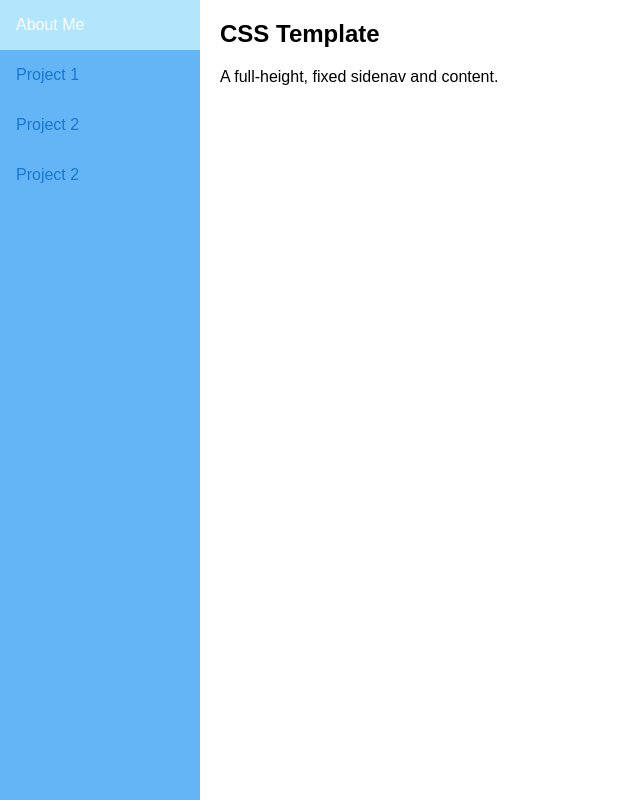
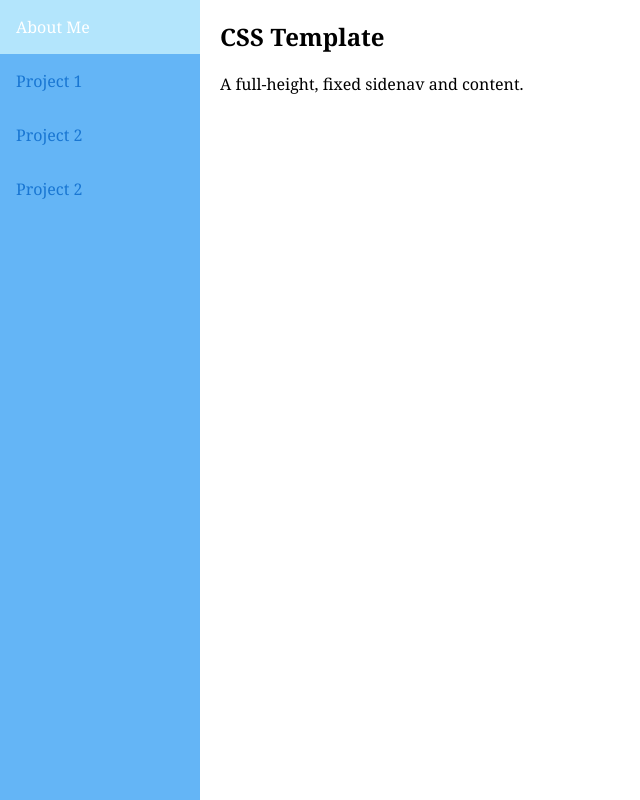
Before and after one commit to dprac/dp-portfolio, a plain HTML site: page index.html in a window 1280 px wide. Shown: the whole page, without its empty margins (0-640 px from the left). Drawn offline with Linux system fonts and the light colour scheme.

Commit message:
Update style.css

```diff
--- a/style.css
+++ b/style.css
@@ -1,6 +1,6 @@
 body {
   margin: 0;
-  font-family: Arial, Helvetica, sans-serif;
+  font-family: Georgia, Times New Roman, serif;
 }
 
 
```
